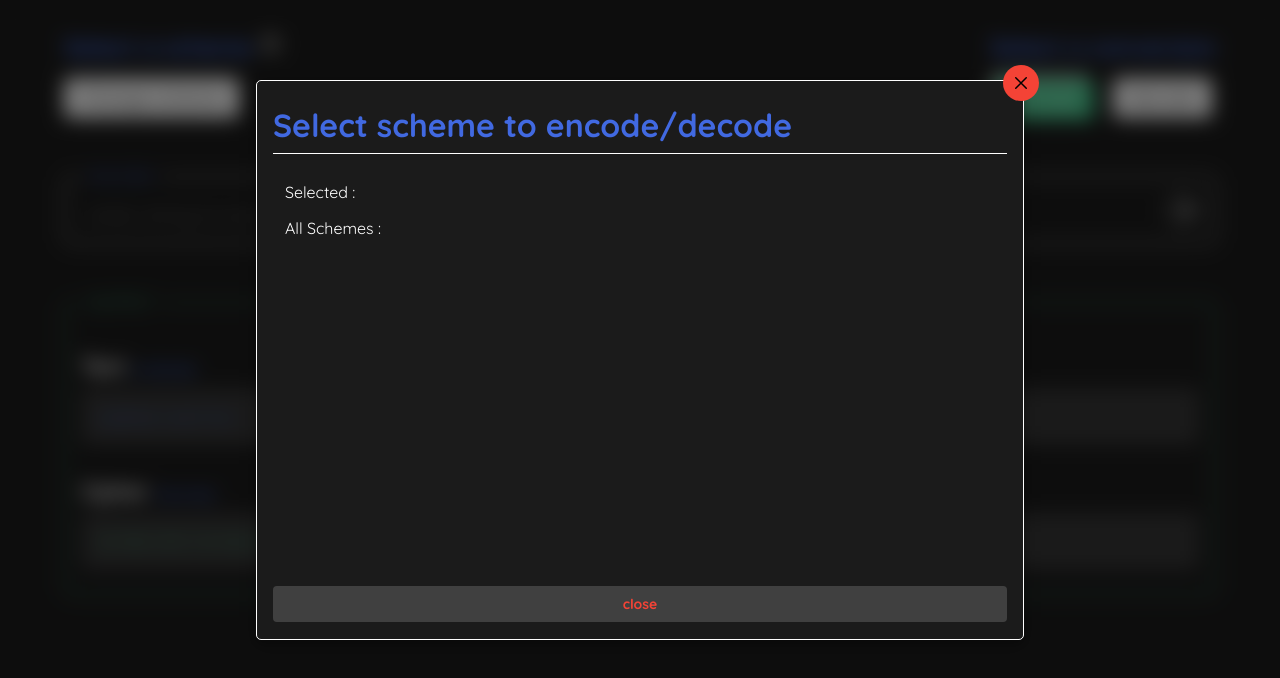
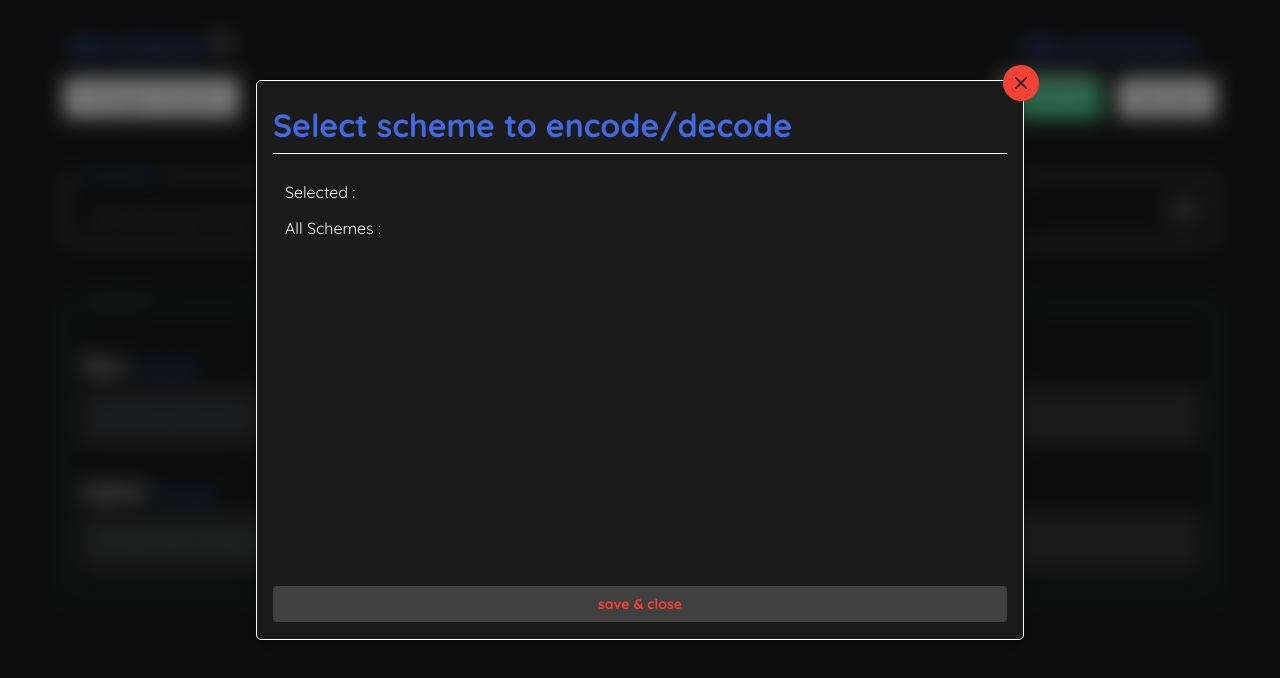
Before and after one commit to SyedAli310/cipher-bay-api, a website: page public/index.html in a window 1280 px wide. Both pictures are taken after a click on the button "Change scheme". Drawn offline with nearby package versions, Linux system fonts and the light colour scheme; no server answers.

Commit message:
html : selects heading changes + schemes modal footer button text changed

```diff
--- a/public/index.html
+++ b/public/index.html
@@ -19,7 +19,7 @@
       <div class="selects">
         <div class="scheme-selection-div">
           <h2>
-            Select a scheme&nbsp;<button class="info-modal-btn">
+            Set scheme&nbsp;<button class="info-modal-btn">
               <ion-icon name="information-circle-outline"></ion-icon>
             </button>
           </h2>
@@ -29,7 +29,7 @@
         </div>
 
         <div class="conversion-selection-div">
-          <h2>Select a conversion</h2>
+          <h2>Set conversion</h2>
           <div id="conversion-select-btns">
             <button
               class="btn conversion-select-btn selected"
@@ -167,7 +167,7 @@
           </div>
           <div class="modal-footer">
             <button class="btn modal-close-btn">
-              close
+              save & close
             </button>
           </div>
         </div>
--- a/public/style.css
+++ b/public/style.css
@@ -76,6 +76,7 @@ body::-webkit-scrollbar-thumb:hover {
 }
 .scheme-selection-div h2,
 .conversion-selection-div h2 {
+  text-align: center;
   margin-bottom: 1rem;
 }
 #conversion-select-btns,
```
